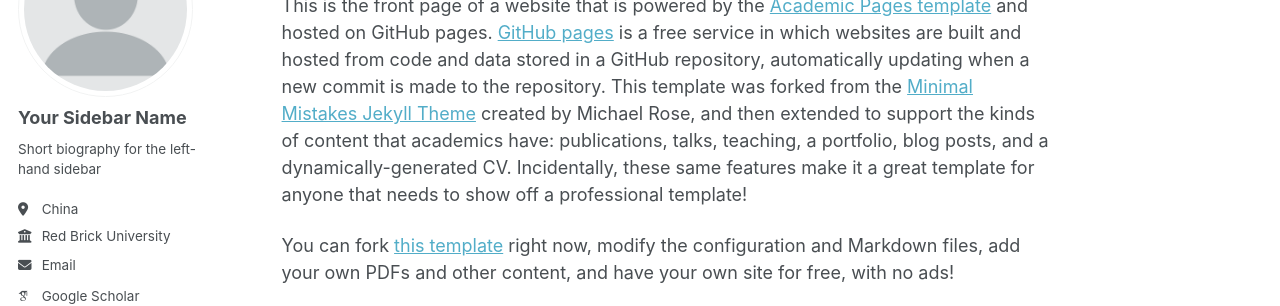
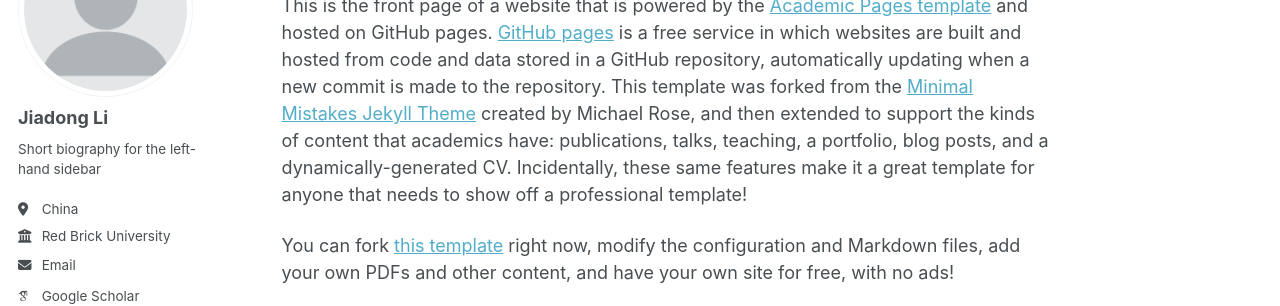
Before and after one commit to ssljd/ssljd.github.io, a Jekyll site: the page built from _pages/about.md, in a window 1280 px wide. Shown: the part 179-485 px from the top of the page. Built offline with Jekyll 4.4.1, drawn with Linux system fonts in a browser that asks for light colours; some web fonts are replaced; a script bundle is joined from its source files by our own code; library files that are not in the unit come from our copies.

Commit message:
add basic information

```diff
--- a/_config.yml
+++ b/_config.yml
@@ -24,13 +24,13 @@ repository               : "ssljd/ssljd.github.io"
 author:
   # Biographic information
   avatar           : "profile.png"
-  name             : "Your Sidebar Name"
+  name             : "Jiadong Li"
   pronouns         : # example: "she/her"
   bio              : "Short biography for the left-hand sidebar"
   location         : "China"
   employer         : "Red Brick University"
   uri              : # URL
-  email            : "sljd37383@gmail.com"
+  email            : "https://mail.google.com/mail/u/0/?tab=rm&ogbl#inbox"
 
   # Academic websites
   academia         : # URL
```
